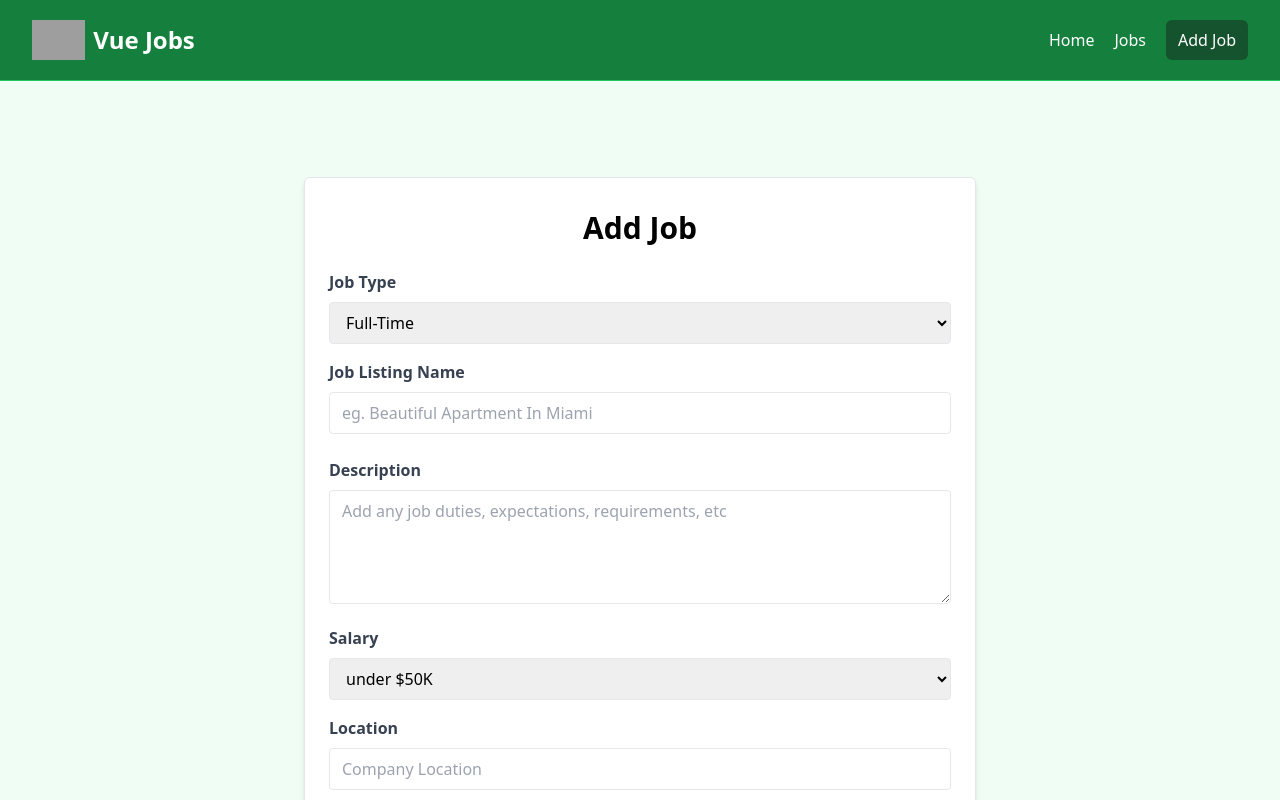
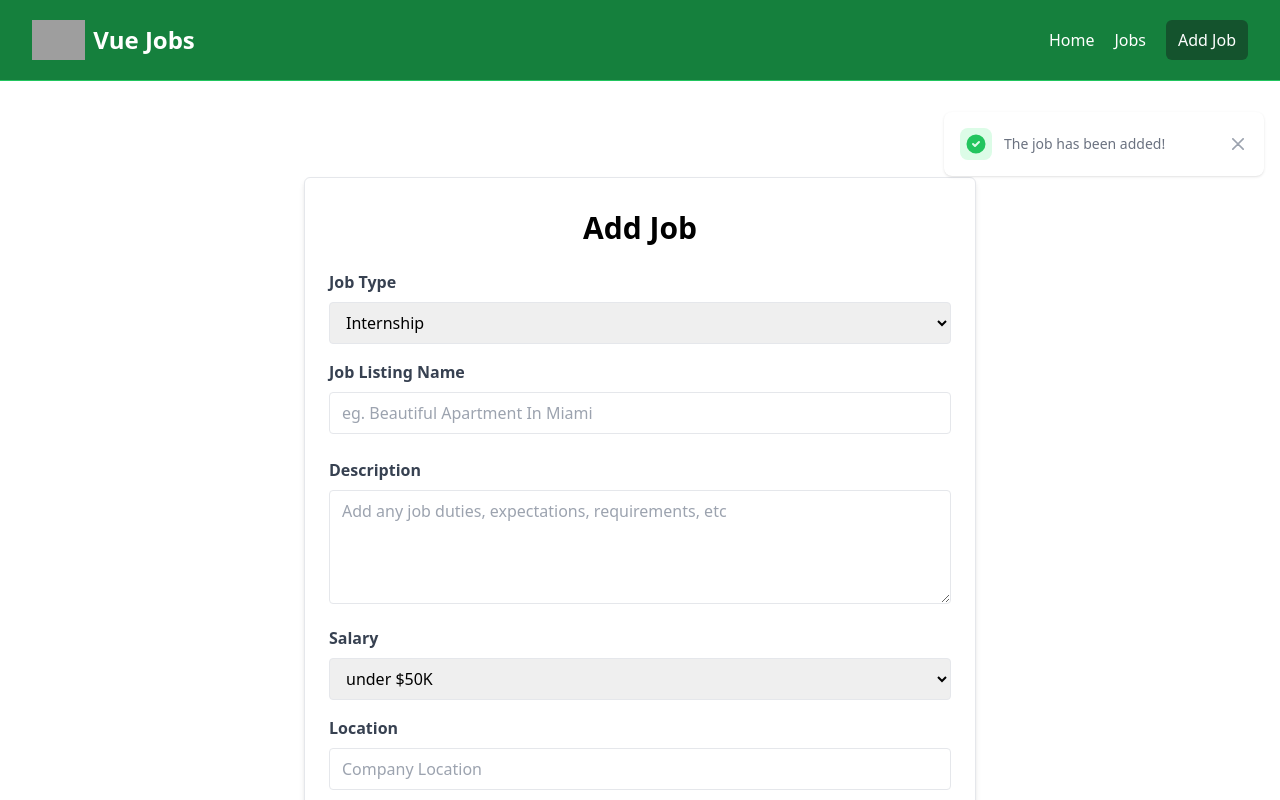
Before and after one commit to hemadlawar/vue-app-jobListings, a Vue app: page /job/add in a window 1280 px wide. Shown: the top 800 px of the page. Built offline with nearby package versions, Linux system fonts and the light colour scheme; grey boxes are pictures that could not be loaded.

Commit message:
add toast on addjob view

```diff
--- a/package.json
+++ b/package.json
@@ -11,9 +11,11 @@
   "dependencies": {
     "axios": "^1.7.7",
     "gsap": "^3.12.5",
+    "sonner": "^1.5.0",
     "vue": "^3.4.29",
     "vue-router": "^4.4.0",
-    "vue-spinner": "^1.0.4"
+    "vue-spinner": "^1.0.4",
+    "vue3-toastify": "^0.2.3"
   },
   "devDependencies": {
     "@vitejs/plugin-vue": "^5.0.5",
--- a/src/components/AddJob.vue
+++ b/src/components/AddJob.vue
@@ -1,7 +1,10 @@
 <script setup>
 import axios from "axios";
+import ToastNotification from "./ToastNotification.vue";
+import { ref } from "vue";
+
 const job = {
-  type: "Full-Time",
+  type: "Internship",
   name: "",
   description: "",
   Salary: "Under $50K",
@@ -19,18 +22,32 @@ const handleSubmit = async () => {
     //async
     const response = await axios.post(`http://localhost:3030/jobs`, job);
 
-    console.log("the data has been sent successfully", response);
+    console.log("the data has been added successfully", response);
+    toast("the job added to system");
   } catch (err) {
     console.log("there is an erro happen" + err);
   }
 };
+// Define reactive array of toast items
+const items = ref([{ message: "The job has been added!" }]);
+
+// Remove the toast notification by index
+function remove(index) {
+  items.value.splice(index, 1); // Fix here: splice is used to remove the item
+}
 </script>
 <template>
-  <section class="bg-green-50">
+  <!-- Toast notifications -->
+  <ToastNotification
+    v-for="(item, index) in items"
+    :key="index"
+    :message="item.message"
+    @remove="remove(index)"
+  />
+
+  <!--other-->
   <div class="container m-auto max-w-2xl py-24">
-      <div
-        class="bg-white px-6 py-8 mb-4 shadow-md rounded-md border m-4 md:m-0"
-      >
+    <div class="bg-white px-6 py-8 mb-4 shadow-md rounded-md border m-4 md:m-0">
       <form v-on:submit.prevent="handleSubmit">
         <h2 class="text-3xl text-center font-semibold mb-6">Add Job</h2>
 
@@ -151,9 +168,7 @@ const handleSubmit = async () => {
         </div>
 
         <div class="mb-4">
-            <label
-              for="contact_email"
-              class="block text-gray-700 font-bold mb-2"
+          <label for="contact_email" class="block text-gray-700 font-bold mb-2"
             >Contact Email</label
           >
           <input
@@ -167,9 +182,7 @@ const handleSubmit = async () => {
           />
         </div>
         <div class="mb-4">
-            <label
-              for="contact_phone"
-              class="block text-gray-700 font-bold mb-2"
+          <label for="contact_phone" class="block text-gray-700 font-bold mb-2"
             >Contact Phone</label
           >
           <input
@@ -193,6 +206,5 @@ const handleSubmit = async () => {
       </form>
     </div>
   </div>
-  </section>
 </template>
 <style scoped></style>
--- /dev/null
+++ b/src/components/ToastNotification.vue
@@ -0,0 +1,61 @@
+<script setup>
+const props = defineProps({
+  message: String,
+});
+const emit = defineEmits(["remove"]);
+</script>
+
+<template>
+  <!--Toast Notification-->
+  <div
+    id="toast-success"
+    class="fixed top-28 right-4 z-50 flex items-center w-full max-w-xs p-4 mb-4 text-gray-500 bg-white rounded-lg shadow dark:text-gray-400 dark:bg-gray-800"
+    role="alert"
+  >
+    <div
+      class="inline-flex items-center justify-center flex-shrink-0 w-8 h-8 text-green-500 bg-green-100 rounded-lg dark:bg-green-800 dark:text-green-200"
+    >
+      <svg
+        class="w-5 h-5"
+        aria-hidden="true"
+        xmlns="http://www.w3.org/2000/svg"
+        fill="currentColor"
+        viewBox="0 0 20 20"
+      >
+        <path
+          d="M10 .5a9.5 9.5 0 1 0 9.5 9.5A9.51 9.51 0 0 0 10 .5Zm3.707 8.207-4 4a1 1 0 0 1-1.414 0l-2-2a1 1 0 0 1 1.414-1.414L9 10.586l3.293-3.293a1 1 0 0 1 1.414 1.414Z"
+        />
+      </svg>
+      <span class="sr-only">Check icon</span>
+    </div>
+    <div class="ms-3 text-sm font-normal">
+      {{ message }}
+    </div>
+    <button
+      v-on:click="emit('remove')"
+      type="button"
+      class="ms-auto -mx-1.5 -my-1.5 bg-white text-gray-400 hover:text-gray-900 rounded-lg focus:ring-2 focus:ring-gray-300 p-1.5 hover:bg-gray-100 inline-flex items-center justify-center h-8 w-8 dark:text-gray-500 dark:hover:text-white dark:bg-gray-800 dark:hover:bg-gray-700"
+      data-dismiss-target="#toast-success"
+      aria-label="Close"
+    >
+      <span class="sr-only">Close</span>
+      <svg
+        class="w-3 h-3"
+        aria-hidden="true"
+        xmlns="http://www.w3.org/2000/svg"
+        fill="none"
+        viewBox="0 0 14 14"
+      >
+        <path
+          stroke="currentColor"
+          stroke-linecap="round"
+          stroke-linejoin="round"
+          stroke-width="2"
+          d="m1 1 6 6m0 0 6 6M7 7l6-6M7 7l-6 6"
+        />
+      </svg>
+    </button>
+  </div>
+  <div></div>
+</template>
+<style scoped></style>
```
Also changed, not shown: jobs.json (+98 -0 lines), 1 other file (tests, documents, lock files or other folders). Lines whose indentation alone changed are shown as unchanged.
